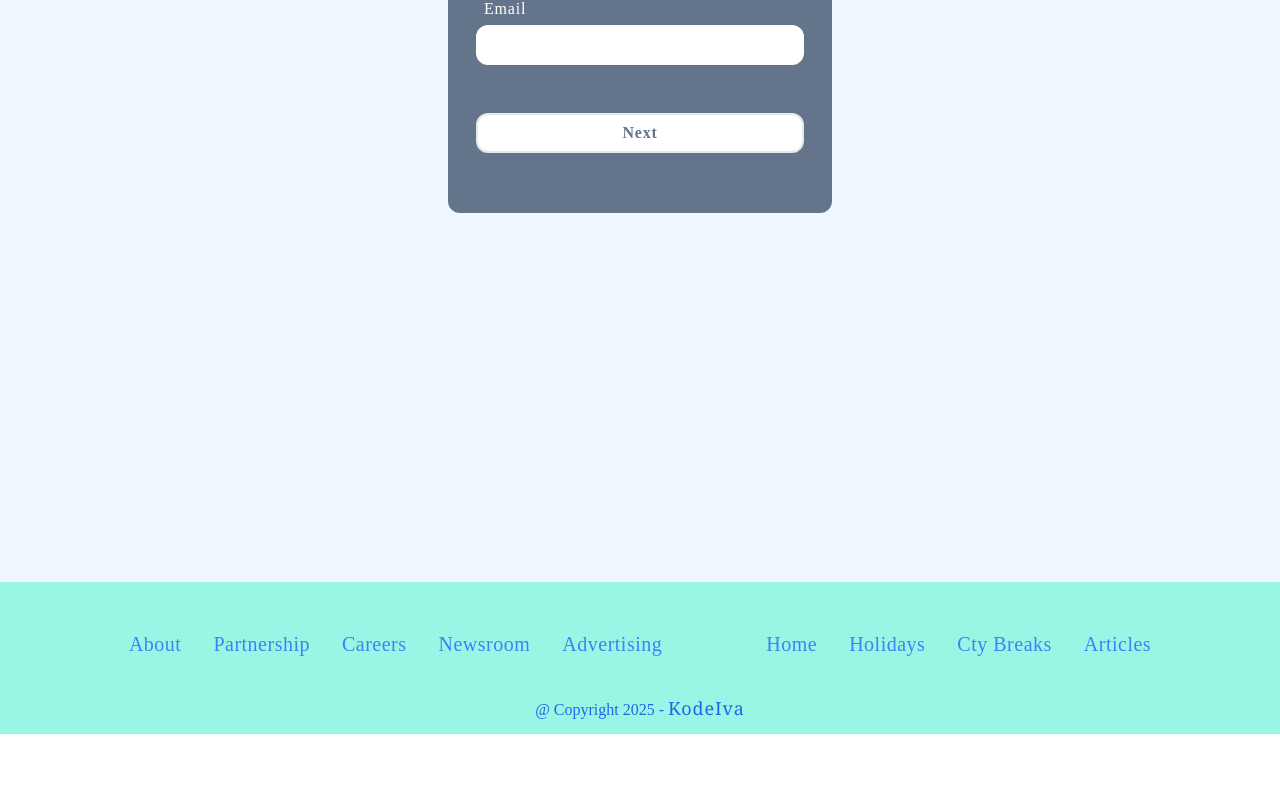
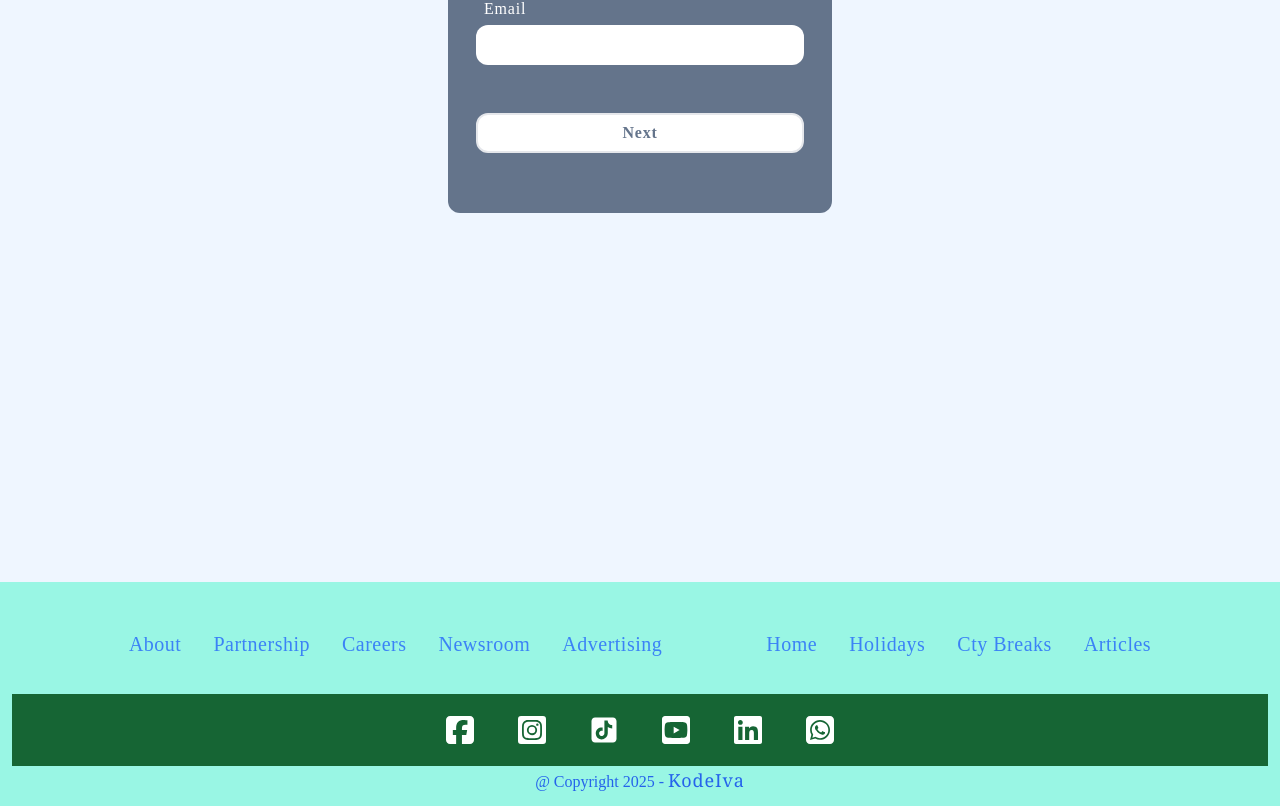
Before and after one commit to KodeIva/adventurous, a React (Create React App) app: page /reset_password in a window 1280 px wide. Shown: the part 422-1228 px from the top of the page. Before the commit the page ends 1156 px from the top, so only its background shows below. Built offline with nearby package versions, Linux system fonts and the light colour scheme.

Commit message:
new <div> with social icons added, styled

```diff
--- a/src/components/Footer.jsx
+++ b/src/components/Footer.jsx
@@ -1,5 +1,9 @@
 import React from 'react'
 import { Link } from 'react-router-dom'
+import { FaSquareFacebook, FaLinkedin, FaSquareWhatsapp } from "react-icons/fa6";
+import { FaInstagramSquare, FaYoutubeSquare } from "react-icons/fa";
+import { AiFillTikTok } from "react-icons/ai";
+import { IoLogoYoutube } from "react-icons/io";
 
 const Footer = () => {
   return (
@@ -37,6 +41,16 @@ const Footer = () => {
           </li>
          </ul>
          </div>
+         <div className='bg-green-800 flex py-3 items-center justify-center text-white w-full h-auto'>
+          <ul className='flex flex-row'>
+            <li ><a href=""><FaSquareFacebook className='m-2 lg:mx-5 w-6 h-6 lg:w-8 lg:h-8' /></a></li>
+            <li><a href=""><FaInstagramSquare className='m-2 lg:mx-5 w-6 h-6 lg:w-8 lg:h-8' /></a></li>
+            <li><a href=""><AiFillTikTok className='m-2 lg:mx-5 w-6 h-6 lg:w-8 lg:h-8' /></a></li>
+            <li><a href=""><FaYoutubeSquare className='m-2 lg:mx-5 w-6 h-6 lg:w-8 lg:h-8' /></a></li>
+            <li><a href=""><FaLinkedin className='m-2 lg:mx-5 w-6 h-6 lg:w-8 lg:h-8' /></a></li>
+            <li><a href=""><FaSquareWhatsapp className='m-2 lg:mx-5 w-6 h-6 lg:w-8 lg:h-8' /></a></li>
+          </ul>
+         </div>
         <div className='text-blue-600'>
            <span> @ Copyright
              <span> {new Date().getFullYear()} - </span>
```
